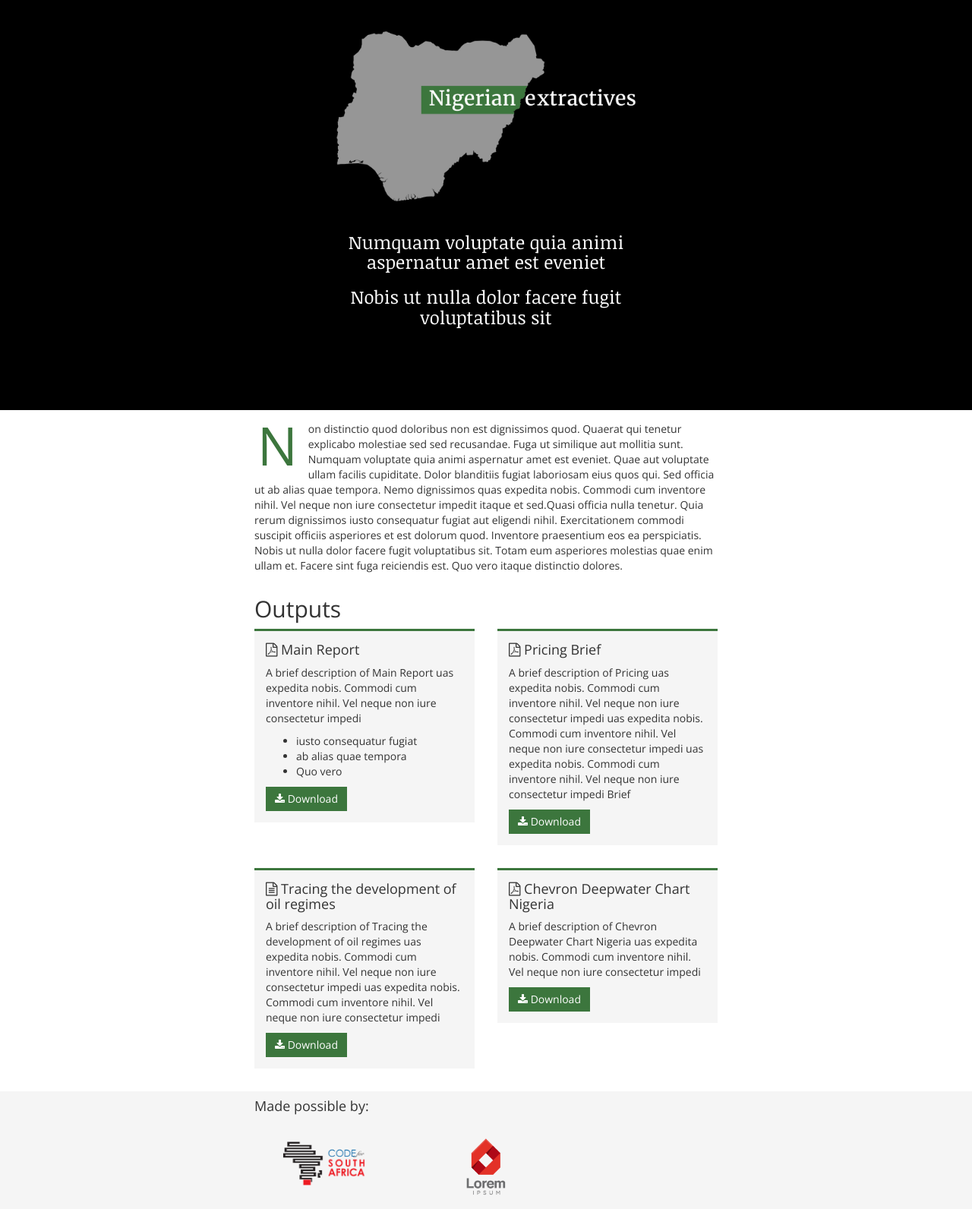
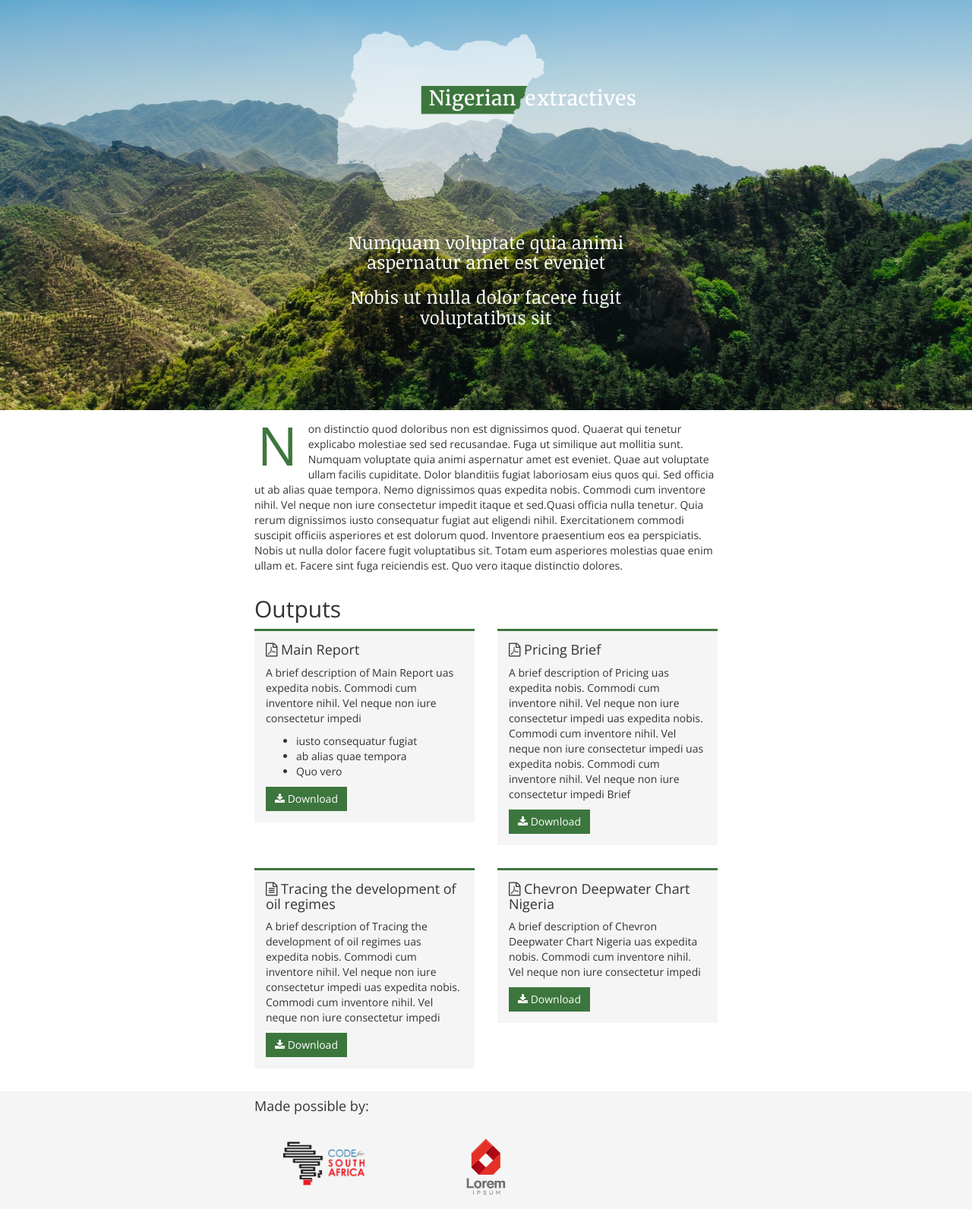
Before and after one commit to Code4SA/extractives, a Jekyll site: the page built from index.html, in a window 1280 px wide. Shown: the whole page at 76% size. Built offline with Jekyll 4.4.1, drawn with Linux system fonts in a browser that asks for light colours; nearby versions of some CDN libraries.

Commit message:
above relative

```diff
--- a/css/style.css
+++ b/css/style.css
@@ -6,7 +6,7 @@ body {
 }
 
 #header-image {
-    background: #000 url(img/header.jpg) center center;
+    background: #000 url(../img/header.jpg) center center;
     background-size: cover;
     width: 100%;
     height: 60vh;
```
